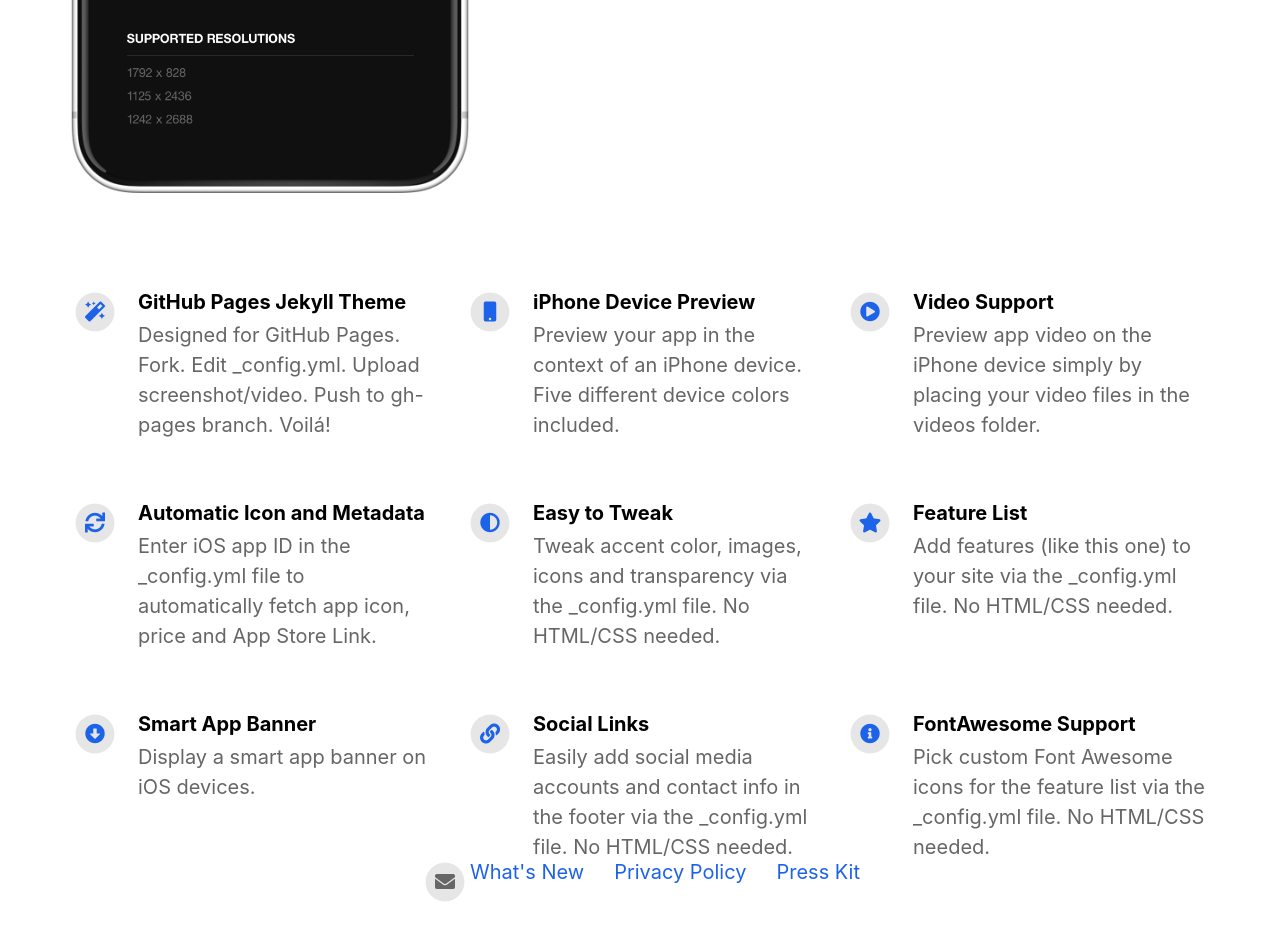
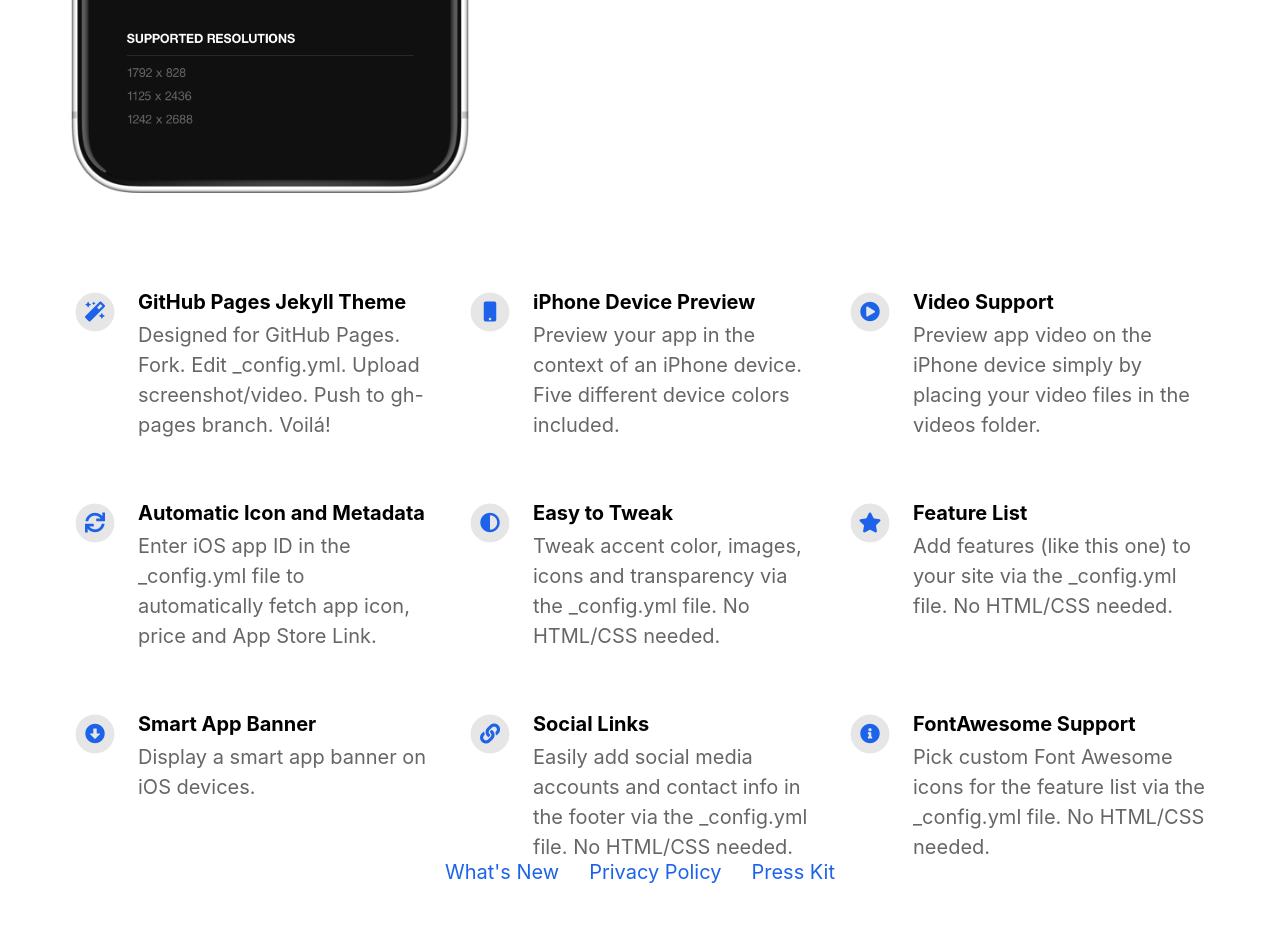
Before and after one commit to emilbaehr/automatic-app-landing-page, a Jekyll site: the page built from index.html, in a window 1280 px wide. Shown: the part 792-1744 px from the top of the page. Built offline with Jekyll 4.4.1, drawn with Linux system fonts in a browser that asks for light colours; nearby versions of some CDN libraries.

Commit message:
Update footer.html

```diff
--- a/_includes/footer.html
+++ b/_includes/footer.html
@@ -1,6 +1,6 @@
 <footer>
 
-	<div class/>
+	<div class="footerIcon">
 
 		{% if site.facebook_username %}
 			<a href="https://facebook.com/{{ site.facebook_username }}">
@@ -29,14 +29,7 @@
 			</a>
 		{% endif %}
 
-		{% if site.email_address %}
-			<a href="mailto:{{ site.email_address }}">
-				<span class="fa-stack fa-1x">
-					<i class="socialIconBack fas fa-circle fa-stack-2x"></i>
-					<i class="socialIconTop fas fa-envelope fa-stack-1x"></i>
-				</span>
-			</a>
-		{% endif %}
+
 
 	</div>
 	<div class="footerLinks">
```
